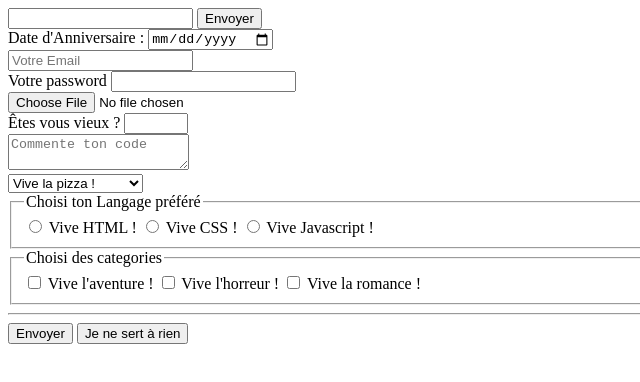
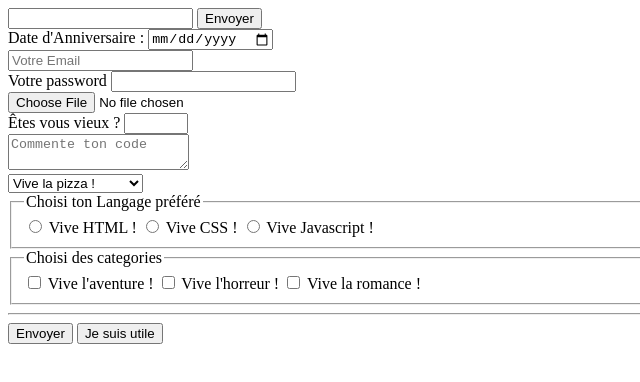
Before and after one commit to NolwennWM/dwwmArras, a plain HTML site: page 01-html/04-formulaire.html in a window 1280 px wide. Shown: the full height of the page, 0-640 px from the left. Drawn offline with Linux system fonts and the light colour scheme.

Commit message:
input update

```diff
--- a/01-html/04-formulaire.html
+++ b/01-html/04-formulaire.html
@@ -107,7 +107,7 @@
         <hr>
         <!-- button ou input:submit fonctionnent pour soumettre un formulaire -->
         <button type="submit">Envoyer</button>
-        <input type="button" value="Je ne sert à rien">
+        <input type="button" value="Je suis utile">
     </form>
 </body>
 </html>
```
